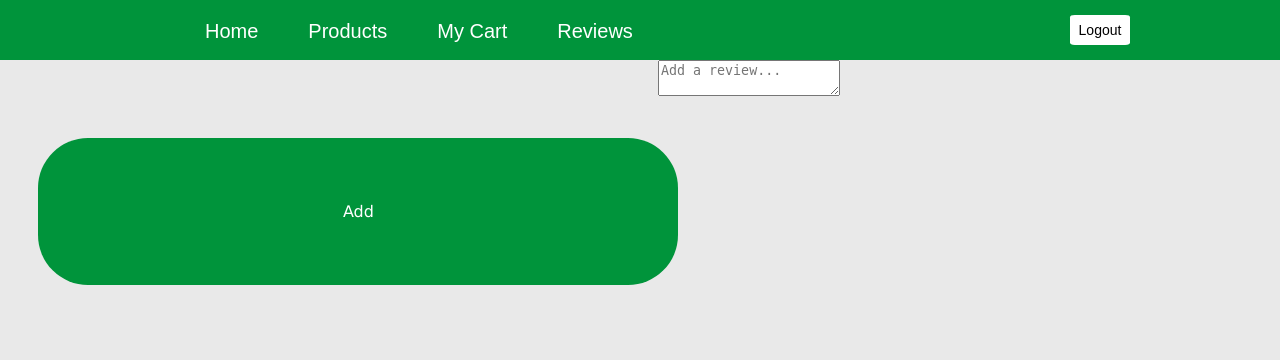
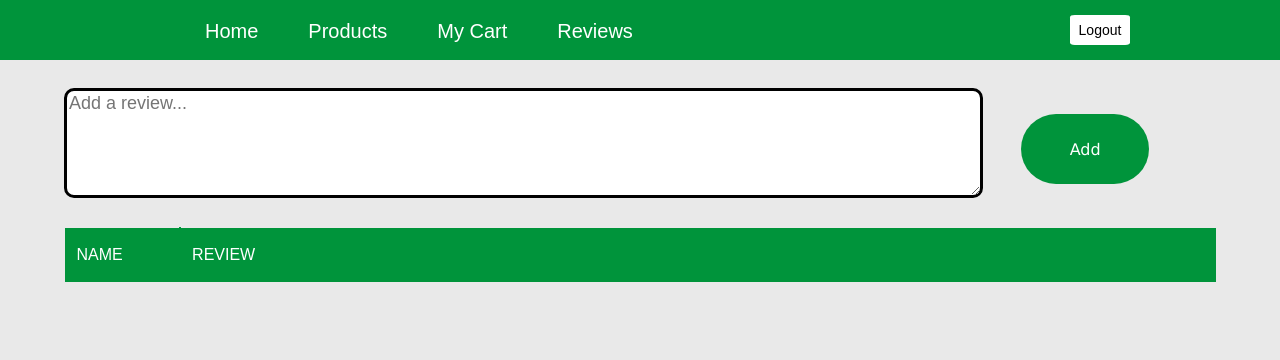
Before and after one commit to sonjak7/web-store, a PHP site: page /reviews.php in a window 1280 px wide. Shown: the top 360 px of the page. Run offline with PHP 8.4, Linux system fonts and the light colour scheme; a user stored in the database is signed in; data that the repository does not hold is empty.

Commit message:
polished review page

```diff
--- a/header.php
+++ b/header.php
@@ -6,7 +6,7 @@
 <html>
 <head>
   <title></title>
-  <link rel="stylesheet" type="text/css" href="style.css">
+  <link rel="stylesheet" type="text/css" href="styles.css">
 </head>
 <body>
 
--- a/myCart.php
+++ b/myCart.php
@@ -54,7 +54,7 @@
 		echo "<td>$$all_prices[$i]</td>";
 		echo "<td class='delete_cell'><form action='includes/deletes-inc.php' method='POST'>
 		<input type='hidden' name='product_deleted' value='$field->name'>
-		<input type='submit' name='submit' value='Delete' class='manage_cart' style='width: 80%'>
+		<input type='submit' name='submit' value='Delete'>
 		</form></td>";	//delete button for product
 		echo "</tr>";
 	}
--- a/reviews.php
+++ b/reviews.php
@@ -10,11 +10,21 @@
 	if (!$result) {
 		die("Query to show fields from table failed");
     }
+    echo "<table id='reviews_table'><tr>
+    <td class='review_heading'>Name</td>
+    <td class='all_reviews'>Review</td></tr>";
+
     while($row = mysqli_fetch_object($result)){
-        echo $row->firstname;
-        echo "<br>";
-        echo $row->feedback;
-        echo "<br>";
+        echo "<tr>";
+        echo "<td class='review_heading'>$row->firstname</td>";
+        echo "<td class='all_reviews'>$row->feedback</td>";
+        if($row->email_ID == $email_ID){    // if the logged in user posted the current comment
+            echo "<form action='includes/reviews-inc.php' method='POST'>";
+            echo "<td style='background-color:transparent'>";
+            echo "<input type='hidden' name='review_deleted' value='$row->id'>";
+            echo "<input type='submit' name='delete_review' value='Delete' class='delete_review'>";
+            echo "</td></form>";
+        }
     }
 	mysqli_free_result($result);
 	mysqli_close($conn);
@@ -22,6 +32,6 @@
 ?>
 
 <form action="includes/reviews-inc.php" method="POST">
-    <textarea type="text" name="feedback" placeholder="Add a review..."></textarea>
-    <input type="submit" name="submit" value="Add">
+        <textarea type="text" name="feedback" placeholder="Add a review..."></textarea>
+        <input type="submit" name="add_review" value="Add" id="add_review">
 </form>
--- a/style.css
+++ b/styles.css
@@ -11,7 +11,7 @@ body{
   -moz-background-size: cover;
   -o-background-size: cover;
   -webkit-background-size: cover;
-  overflow-x: hidden;
+
 }
 
 html body{
@@ -203,12 +203,58 @@ h1{
   text-align: center;
 }
 
+#reviews_table{
+  margin-left: 5%;
+  margin-right: 5%;
+  width: 90%;
+  text-align: left !important;
+  white-space: pre-wrap;
+  word-break: break-all;
+}
+
+.review_heading{
+  width: 10%;
+  border-right:2px solid rgb(0, 148, 59);
+  padding: 1%
+}
+
+.all_reviews{
+  padding: 1%;
+  width: 90%;
+}
+
+.delete_review{
+  width: 150% !important;
+  padding: 15% !important;
+}
+
+#add_review{
+  position: relative;
+  bottom: 43px;
+  width: 10%;
+  padding: 2%;
+  margin-bottom: 0%;
+}
+
+textarea{
+  width: 71%;
+  margin-left: 5%;
+  height: 100px;
+  border: 3px solid black;
+  border-radius: 10px;
+  margin-top: 2%;
+  font-family: Arial, Helvetica, sans-serif;
+  font-size: large;
+  margin-bottom: 0%;
+}
+
 table {
 color: #333;
 width: 75%;
 border-collapse:
 collapse; border-spacing: 0;
 margin: auto;
+text-align: center;
 }
 
 td, th {
@@ -224,7 +270,6 @@ font-weight: bold;
 
 td {
 background: #FAFAFA;
-text-align: center;
 }
 
 tr:first-child td{
@@ -288,7 +333,7 @@ form{
 }
 
 input[type="submit"]{
-  width: 50%;
+  width: 80%;
   background-color: rgb(0, 148, 59);
   color: white;
   font-family: Verdana, Geneva, Tahoma, sans-serif;
@@ -309,7 +354,7 @@ input[type="submit"]:hover{
 }
 
 .quant{
-  width: 30px;
+  width: 60px;
   border: 1px solid lightgrey;
   border-radius: 5px;
 }
```
Also changed, not shown: includes/reviews-inc.php (+18 -5 lines), products.php (+4 -4 lines).
